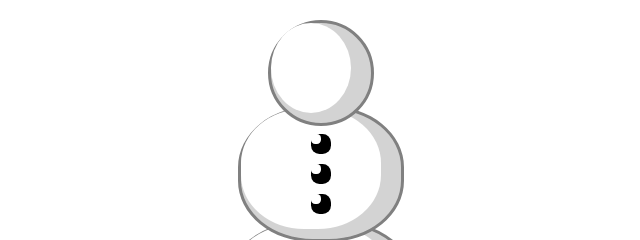
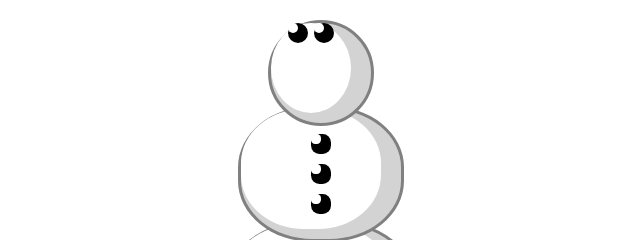
Before and after one commit to MBheiry/snowman, a plain HTML site: page index.html in a window 1280 px wide. Shown: the top 240 px of the page, 319-959 px from the left. Drawn offline with Linux system fonts and the light colour scheme.

Commit message:
working in head

```diff
--- a/_SCSS/myStyle.scss
+++ b/_SCSS/myStyle.scss
@@ -17,10 +17,23 @@
     &-A{
         border-radius: 50%;
         z-index: 10;
-        // .eyes{
-        //     .left{}
-        //     .right{}
-        // }
+        // -----------------
+
+        .eyes{
+            &.bullet{
+                flex-direction: row;
+                width: 60px;
+                height: auto;
+                margin: 10px;
+                >*{
+                    border-radius: 50%;
+                }
+            }
+            // .left{}
+            // .right{}
+        }
+        // -----------------
+
         // .nose{}
         // .mouth{}
 
--- a/index.html
+++ b/index.html
@@ -11,9 +11,9 @@
     <div class="snowman">
 
         <div class="snowman-A">
-            <div class="eyes">
-                <div class="left"></div>
-                <div class="right"></div>
+            <div class="eyes bullet">
+                <div class="left"><div class="shadow"></div></div>
+                <div class="right"><div class="shadow"></div></div>
             </div>
             <div class="nose"></div>
             <div class="mouth"></div>
```
Also changed, not shown: _SCSS/myStyle.css, _SCSS/myStyle.min.css, 2 other files.
